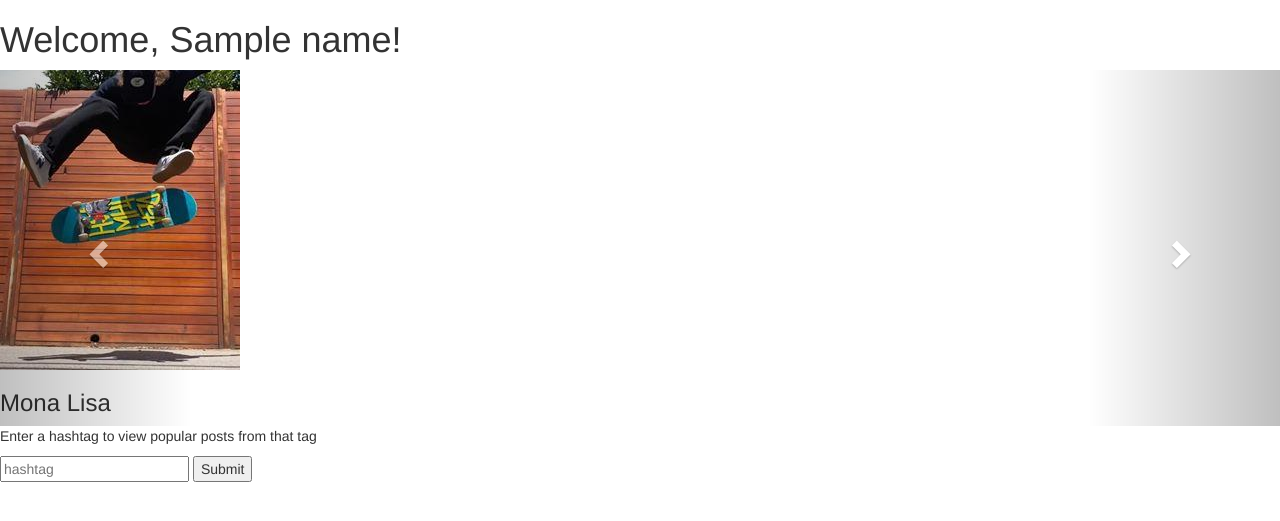
After one commit to lhogan18/mySocial, a Flask app: template templates/InstaLoggedIn.html in a window 1280 px wide. The commit adds this page. Shown: the top 521 px of the page. Run offline with Flask 2, Linux system fonts and the light colour scheme; the template is opened without the code that fills it: most values are stand-ins (such as "Sample title", 1, 10 or a date in 2020); some libraries are stand-ins or nearby versions.

Commit message:
Add files via upload

```diff
--- /dev/null
+++ b/templates/InstaLoggedIn.html
@@ -0,0 +1,131 @@
+{% extends 'base.html' %}
+
+{% block head %}
+    {{ super() }}
+    <link rel="stylesheet" type="text/css" href="{{ url_for('static', filename='styleInsta.css') }}">
+    <link href="{{bootstrap_find_resource('css/bootstrap.css', cdn='bootstrap')}}" rel="stylesheet">
+    <Title>Instagram Analysis</Title>
+{% endblock %}
+{% block scripts %}
+    <script src="{{bootstrap_find_resource('jquery.js', cdn='jquery')}}"></script>
+    <script src="{{bootstrap_find_resource('js/bootstrap.js', cdn='bootstrap')}}"></script>
+{% endblock %}
+
+{% block content %}
+    <h1 class="title">
+        Welcome, {{ name }}!
+    </h1>
+    <div class='tableauPlaceholder' id='viz1586800553078'>
+        <noscript><a href='#'>
+            <img alt=' ' src='https:&#47;&#47;public.tableau.com&#47;static&#47;images&#47;In&#47;InstagramData_15868005408560&#47;Sheet1&#47;1_rss.png' style='border: none' />
+        </a></noscript><object class='tableauViz'  style='display:none;'>
+        <param name='host_url' value='https%3A%2F%2Fpublic.tableau.com%2F' />
+        <param name='embed_code_version' value='3' />
+        <param name='site_root' value='' />
+        <param name='name' value='InstagramData_15868005408560&#47;Sheet1' />
+        <param name='tabs' value='no' /><param name='toolbar' value='yes' />
+        <param name='static_image' value='https:&#47;&#47;public.tableau.com&#47;static&#47;images&#47;In&#47;InstagramData_15868005408560&#47;Sheet1&#47;1.png' />
+        <param name='animate_transition' value='yes' /><param name='display_static_image' value='yes' /><param name='display_spinner' value='yes' />
+        <param name='display_overlay' value='yes' /><param name='display_count' value='yes' /><param name='filter' value='publish=yes' /></object></div>
+        <script type='text/javascript'>
+            var divElement = document.getElementById('viz1586800553078');
+            var vizElement = divElement.getElementsByTagName('object')[0];
+            vizElement.style.width='100%';vizElement.style.height=(divElement.offsetWidth*0.75)+'px';
+            var scriptElement = document.createElement('script');
+            scriptElement.src = 'https://public.tableau.com/javascripts/api/viz_v1.js';
+            vizElement.parentNode.insertBefore(scriptElement, vizElement);
+        </script>
+    </div>
+
+    <div id="myCarousel" class="carousel slide" data-ride="carousel">
+  <!-- Indicators -->
+  <ol class="carousel-indicators">
+    <li data-target="#myCarousel" data-slide-to="0" class="active"></li>
+    <li data-target="#myCarousel" data-slide-to="1"></li>
+    <li data-target="#myCarousel" data-slide-to="2"></li>
+  </ol>
+
+  <div class="carousel-inner">
+    <div class="item active">
+      <img class="d-block w-100" src="{{ url_for('static', filename='images/img1.jpg') }}" alt="City">
+        <div class="caption">
+            <h3>Mona Lisa</h3>
+        </div>
+    </div>
+
+    <div class="item">
+      <img class="d-block w-100" src="{{ url_for('static', filename='images/img2.jpg') }}" alt="Art">
+        <div class="caption">
+            <h3>Multiple Styles</h3>
+        </div>
+    </div>
+
+    <div class="item">
+      <img class="d-block w-100" src="{{ url_for('static', filename='images/img3.jpg') }}" alt="Starry Night">
+        <div class="caption">
+            <h3>Together</h3>
+        </div>
+    </div>
+      <div class="item">
+      <img class="d-block w-100" src="{{ url_for('static', filename='images/img4.jpg') }}" alt="Starry Night">
+        <div class="caption">
+            <h3>Together</h3>
+        </div>
+    </div>
+      <div class="item">
+      <img class="d-block w-100" src="{{ url_for('static', filename='images/img5.jpg') }}" alt="Starry Night">
+        <div class="caption">
+            <h3>Together</h3>
+        </div>
+    </div>
+      <div class="item">
+      <img class="d-block w-100" src="{{ url_for('static', filename='images/img6.jpg') }}" alt="Starry Night">
+        <div class="caption">
+            <h3>Together</h3>
+        </div>
+    </div>
+      <div class="item">
+      <img class="d-block w-100" src="{{ url_for('static', filename='images/img7.jpg') }}" alt="Starry Night">
+        <div class="caption">
+            <h3>Together</h3>
+        </div>
+    </div>
+      <div class="item">
+      <img class="d-block w-100" src="{{ url_for('static', filename='images/img8.jpg') }}" alt="Starry Night">
+        <div class="caption">
+            <h3>Together</h3>
+        </div>
+    </div>
+      <div class="item">
+      <img class="d-block w-100" src="{{ url_for('static', filename='images/img9.jpg') }}" alt="Starry Night">
+        <div class="caption">
+            <h3>Together</h3>
+        </div>
+    </div>
+      <div class="item">
+      <img class="d-block w-100" src="{{ url_for('static', filename='images/img10.jpg') }}" alt="Starry Night">
+        <div class="caption">
+            <h3>Together</h3>
+        </div>
+    </div>
+  </div>
+
+  <!-- Left and right controls -->
+  <a class="left carousel-control" href="#myCarousel" role="button" data-slide="prev">
+    <span class="glyphicon glyphicon-chevron-left"></span>
+    <span class="sr-only">Previous</span>
+  </a>
+  <a class="right carousel-control" href="#myCarousel" role="button" data-slide="next">
+    <span class="glyphicon glyphicon-chevron-right"></span>
+    <span class="sr-only">Next</span>
+  </a>
+    </div>
+
+    <div class="HashtagSearch">
+        <p>Enter a hashtag to view popular posts from that tag</p>
+        <form method="POST">
+            <input type="text" name='tag' placeholder="hashtag">
+            <input type="submit">
+        </form>
+    </div>
+{% endblock %}
--- a/templates/base.html
+++ b/templates/base.html
@@ -1,11 +1,13 @@
 {% block head %}
-    <html lang="en">
     <meta charset="UTF-8">
     <meta name="viewport" content="width=device-width, initial-scale=1.0">
     {%- block styles %}
+        <link href="{{bootstrap_find_resource('css/bootstrap.css', cdn='bootstrap')}}" rel="stylesheet">
         <link rel="stylesheet" href="https://maxcdn.bootstrapcdn.com/bootstrap/3.4.0/css/bootstrap.min.css">
     {%- endblock styles %}
 {% endblock %}
 {%block content%}{% endblock %}
 {% block scripts %}
+    <script src="{{bootstrap_find_resource('jquery.js', cdn='jquery')}}"></script>
+    <script src="{{bootstrap_find_resource('js/bootstrap.js', cdn='bootstrap')}}"></script>
 {%- endblock scripts %}
```
Also changed, not shown: Instagram-API-python/examples/delete_media.py (added, +45 -0 lines), Instagram-API-python/examples/direct_share.py (added, +12 -0 lines), Instagram-API-python/examples/evaluation/evaluate_user_followers.py (added, +30 -0 lines), Instagram-API-python/examples/evaluation/evaluation_log.py (added, +37 -0 lines), templates/index.html (+20 -6 lines), static/images/img1.jpg (added), static/images/img10.jpg (added), static/images/img2.jpg (added), static/images/img3.jpg (added), static/images/img4.jpg (added), static/images/img5.jpg (added), static/images/img6.jpg (added), static/images/img7.jpg (added), static/images/img8.jpg (added), 1 more files.
